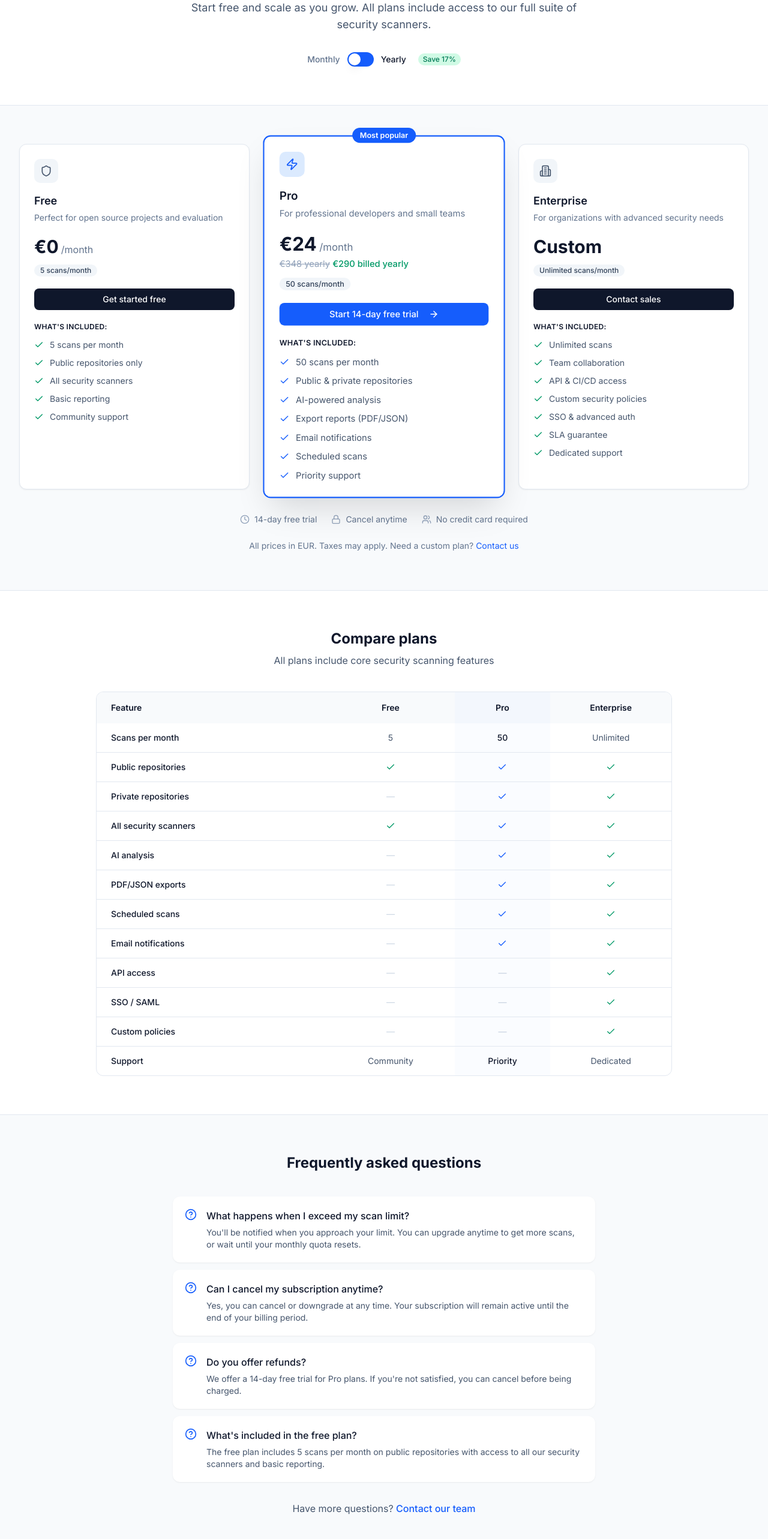
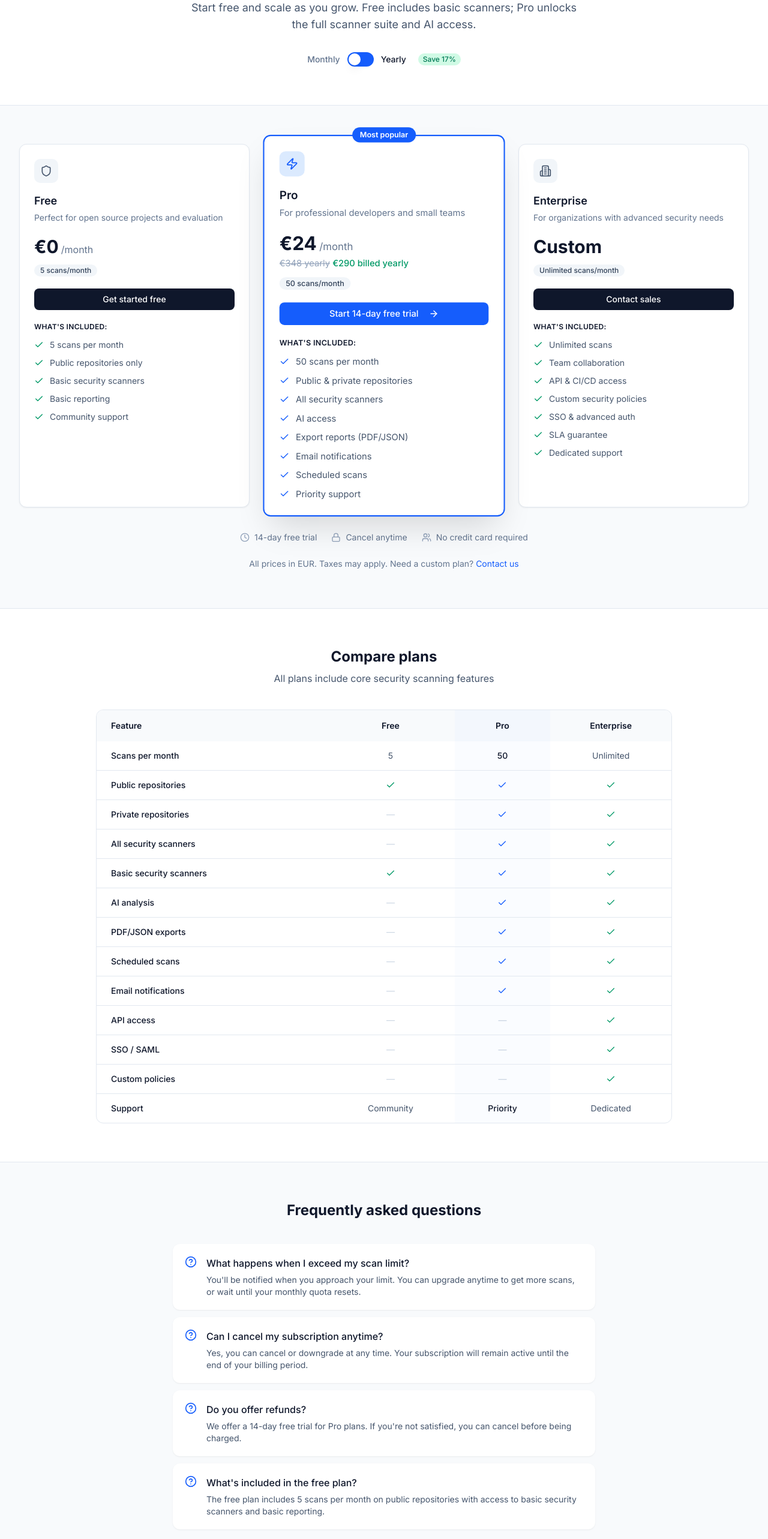
Before and after one commit to andreclaro/reposcan, a Next.js app in the folder frontend/: page /plans in a window 1280 px wide. Shown: the part 232-2798 px from the top of the page at 60% size. Built offline with nearby package versions, Linux system fonts and the light colour scheme; no server answers; the database is empty.

Commit message:
feat(plans): serve plans list and hydrate Pro pricing

```diff
--- /dev/null
+++ b/frontend/src/app/api/plans/route.ts
@@ -0,0 +1,41 @@
+import { NextResponse } from "next/server";
+import { desc } from "drizzle-orm";
+
+import { db } from "@/db";
+import { plans } from "@/db/schema";
+
+export const dynamic = "force-dynamic";
+export const revalidate = 0;
+
+export async function GET() {
+  const list = await db
+    .select({
+      id: plans.id,
+      name: plans.name,
+      codename: plans.codename,
+      default: plans.default,
+      monthlyPrice: plans.monthlyPrice,
+      yearlyPrice: plans.yearlyPrice,
+      quotas: plans.quotas,
+      trialDays: plans.trialDays
+    })
+    .from(plans)
+    .orderBy(desc(plans.createdAt));
+
+  return NextResponse.json(
+    {
+      plans: list.map((plan) => ({
+        id: plan.id,
+        name: plan.name,
+        codename: plan.codename,
+        default: plan.default,
+        monthlyPrice:
+          plan.monthlyPrice === null ? null : plan.monthlyPrice / 100,
+        yearlyPrice: plan.yearlyPrice === null ? null : plan.yearlyPrice / 100,
+        scansPerMonth: plan.quotas?.scans_per_month ?? null,
+        trialDays: plan.trialDays ?? null
+      }))
+    },
+    { headers: { "Cache-Control": "no-store" } }
+  );
+}
--- a/frontend/src/app/plans/page.tsx
+++ b/frontend/src/app/plans/page.tsx
@@ -38,7 +38,7 @@ interface Tier {
   savings?: string;
 }
 
-const tiers: Tier[] = [
+const baseTiers: Tier[] = [
   {
     name: "Free",
     icon: Shield,
@@ -51,7 +51,7 @@ const tiers: Tier[] = [
     features: [
       "5 scans per month",
       "Public repositories only",
-      "All security scanners",
+      "Basic security scanners",
       "Basic reporting",
       "Community support",
     ],
@@ -73,7 +73,8 @@ const tiers: Tier[] = [
     features: [
       "50 scans per month",
       "Public & private repositories",
-      "AI-powered analysis",
+      "All security scanners",
+      "AI access",
       "Export reports (PDF/JSON)",
       "Email notifications",
       "Scheduled scans",
@@ -121,7 +122,7 @@ const faqs = [
   {
     question: "What's included in the free plan?",
     answer:
-      "The free plan includes 5 scans per month on public repositories with access to all our security scanners and basic reporting.",
+      "The free plan includes 5 scans per month on public repositories with access to basic security scanners and basic reporting.",
   },
 ];
 
@@ -133,6 +134,12 @@ const trustBadges = [
 
 export default function PlansPage() {
   const [isYearly, setIsYearly] = useState(true);
+  const [proPlan, setProPlan] = useState<{
+    monthlyPrice: number | null;
+    yearlyPrice: number | null;
+    scansPerMonth: number | null;
+    trialDays: number | null;
+  } | null>(null);
   const { data: session, status } = useSession();
   const isAuthenticated = status === "authenticated";
   const router = useRouter();
@@ -144,10 +151,77 @@ export default function PlansPage() {
     }
   }, [router]);
 
+  useEffect(() => {
+    let isActive = true;
+
+    const loadProPlan = async () => {
+      try {
+        const response = await fetch("/api/plans", { cache: "no-store" });
+        if (!response.ok) return;
+        const payload = (await response.json()) as {
+          plans?: Array<{
+            name: string;
+            codename: string;
+            monthlyPrice: number | null;
+            yearlyPrice: number | null;
+            scansPerMonth: number | null;
+            trialDays: number | null;
+          }>;
+        };
+        if (!isActive || !payload.plans?.length) return;
+        const plan =
+          payload.plans.find((p) => p.codename === "pro") ??
+          payload.plans.find((p) => p.name.toLowerCase() === "pro");
+        if (!plan) return;
+        setProPlan({
+          monthlyPrice: plan.monthlyPrice,
+          yearlyPrice: plan.yearlyPrice,
+          scansPerMonth: plan.scansPerMonth,
+          trialDays: plan.trialDays
+        });
+      } catch {
+        // Ignore errors; fallback values will render instead
+      }
+    };
+
+    loadProPlan();
+    return () => {
+      isActive = false;
+    };
+  }, []);
+
   // Show nothing while redirecting
   if (HIDE_PLANS) {
     return null;
   }
+
+  const proScansPerMonth =
+    proPlan?.scansPerMonth === -1
+      ? "Unlimited"
+      : proPlan?.scansPerMonth
+        ? String(proPlan.scansPerMonth)
+        : "50";
+
+  const tiers = baseTiers.map((tier) => {
+    if (tier.name !== "Pro") return tier;
+
+    const monthly = proPlan?.monthlyPrice ?? tier.price.monthly;
+    const yearly = proPlan?.yearlyPrice ?? tier.price.yearly;
+
+    return {
+      ...tier,
+      price: { monthly, yearly },
+      scansPerMonth: proScansPerMonth,
+      features: [
+        `${proScansPerMonth} scans per month`,
+        ...tier.features.filter((feature) => !feature.includes("scans per month"))
+      ],
+      cta:
+        proPlan?.trialDays && proPlan.trialDays > 0
+          ? `Start ${proPlan.trialDays}-day free trial`
+          : tier.cta,
+    };
+  });
 
   return (
     <div className="min-h-screen bg-slate-50">
@@ -193,8 +267,8 @@ export default function PlansPage() {
               Choose your plan
             </h1>
             <p className="mt-4 text-lg text-slate-600 max-w-2xl mx-auto">
-              Start free and scale as you grow. All plans include access to our
-              full suite of security scanners.
+              Start free and scale as you grow. Free includes basic scanners;
+              Pro unlocks the full scanner suite and AI access.
             </p>
 
             {/* Billing Toggle */}
@@ -279,7 +353,7 @@ export default function PlansPage() {
                           <>
                             <span className="text-3xl font-bold text-slate-900">
                               €
-                              {isYearly && tier.price.yearly
+                              {isYearly && tier.price.yearly !== null
                                 ? Math.round(tier.price.yearly / 12)
                                 : tier.price.monthly}
                             </span>
@@ -287,7 +361,10 @@ export default function PlansPage() {
                           </>
                         )}
                       </div>
-                      {tier.featured && isYearly && tier.price.yearly && tier.price.monthly && (
+                      {tier.featured &&
+                        isYearly &&
+                        tier.price.yearly !== null &&
+                        tier.price.monthly !== null && (
                         <p className="mt-1 text-sm text-slate-500">
                           <span className="line-through text-slate-400">
                             €{tier.price.monthly * 12} yearly
@@ -410,7 +487,7 @@ export default function PlansPage() {
                     {
                       name: "Scans per month",
                       free: "5",
-                      pro: "50",
+                      pro: proScansPerMonth,
                       enterprise: "Unlimited",
                     },
                     {
@@ -427,6 +504,12 @@ export default function PlansPage() {
                     },
                     {
                       name: "All security scanners",
+                      free: "—",
+                      pro: "✓",
+                      enterprise: "✓",
+                    },
+                    {
+                      name: "Basic security scanners",
                       free: "✓",
                       pro: "✓",
                       enterprise: "✓",
```
